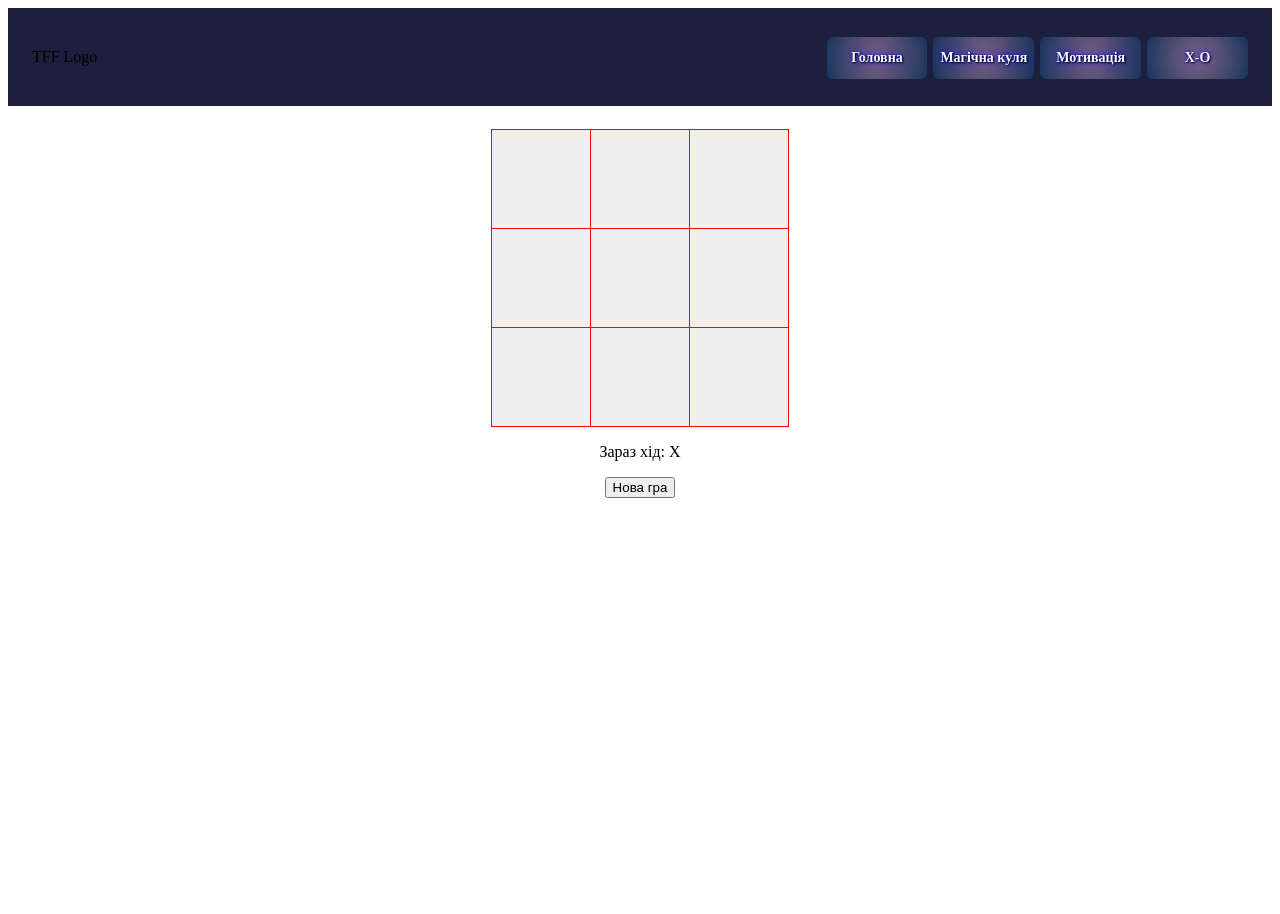
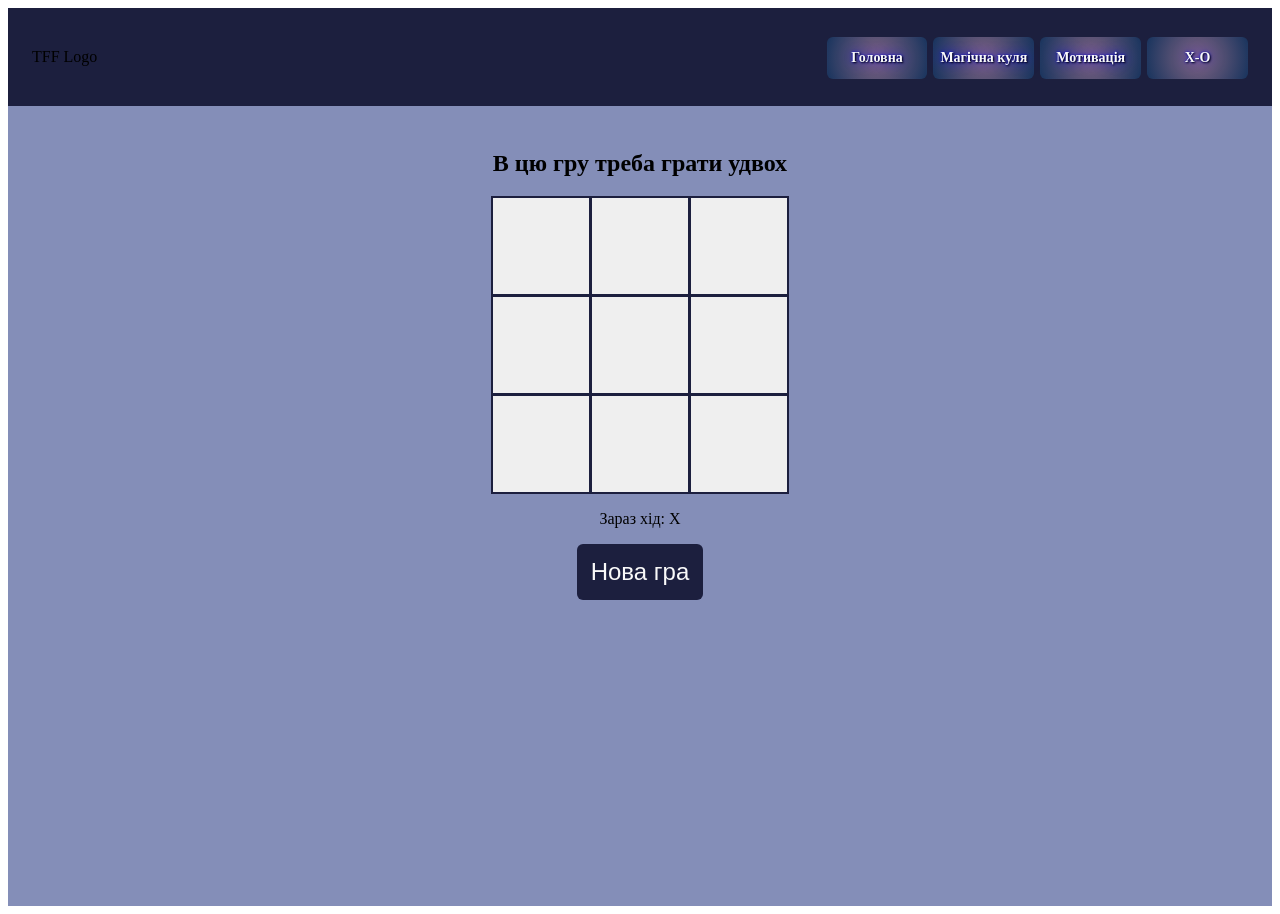
Before and after one commit to Valeriia789/time-for-fun-react, a React (Create React App) app: page /tic-tac-toe in a window 1280 px wide. Before the commit the page ends 800 px from the top, so only its background shows below. Built offline with nearby package versions, Linux system fonts and the light colour scheme.

Commit message:
some styles for TicTacToe

```diff
--- a/src/components/TicTacToe/TicTacToe.jsx
+++ b/src/components/TicTacToe/TicTacToe.jsx
@@ -1,5 +1,5 @@
 import { useEffect, useState } from "react";
-import { TicTacToeContainer, Row, SquareBtn } from "./TicTacToe.styled";
+import { TicTacToeContainer, Row, SquareBtn, StyledButton } from "./TicTacToe.styled";
 
 function Square({ value, onClick }) {
   return <SquareBtn onClick={onClick}>{value}</SquareBtn>;
@@ -68,6 +68,7 @@ export const TicTacToe = () => {
 
   return (
     <TicTacToeContainer>
+      <h2>В цю гру треба грати удвох</h2>
       <Row>
         <Square value={squares[0]} onClick={() => handleClick(0)} />
         <Square value={squares[1]} onClick={() => handleClick(1)} />
@@ -87,7 +88,7 @@ export const TicTacToe = () => {
       </Row>
 
       <p>{status}</p>
-      <button onClick={handleRestart}>Нова гра</button>
+      <StyledButton onClick={handleRestart}>Нова гра</StyledButton>
     </TicTacToeContainer>
   );
 };
--- a/src/components/TicTacToe/TicTacToe.styled.jsx
+++ b/src/components/TicTacToe/TicTacToe.styled.jsx
@@ -20,9 +20,22 @@ export const SquareBtn = styled.button`
   margin-left: -1px;
   padding: 0;
 
-  border: 1px solid red;
+  border: 2px solid rgb(28, 31, 62);
 
   text-align: center;
   font-size: 40px;
   cursor: pointer;
+  color: rgb(30, 78, 128);
 `;
+
+export const StyledButton = styled.button`
+  padding: 12px;
+
+  border-radius: 6px;
+  border-color: transparent;
+  background-color: rgb(28, 31, 62);
+
+  font-size: 24px;
+  font-weight: 400;
+  color: rgb(249, 249, 249);
+`;
--- a/src/pages/TicTacToePage/TicTacToePage.jsx
+++ b/src/pages/TicTacToePage/TicTacToePage.jsx
@@ -1,10 +1,11 @@
 import { TicTacToe } from "../../components/TicTacToe/TicTacToe";
+import { PageContainer } from "./TicTacToePage.styled";
 
 const TicTacToePage = () => {
   return (
-    <div>
-      <TicTacToe/>
-    </div>
+    <PageContainer>
+      <TicTacToe />
+    </PageContainer>
   );
 };
 
--- a/src/pages/TicTacToePage/TicTacToePage.styled.jsx
+++ b/src/pages/TicTacToePage/TicTacToePage.styled.jsx
@@ -1 +1,6 @@
 import styled from "styled-components";
+
+export const PageContainer = styled.div`
+  height: 100vh;
+  background-color: rgb(132, 142, 184);
+`;
```
